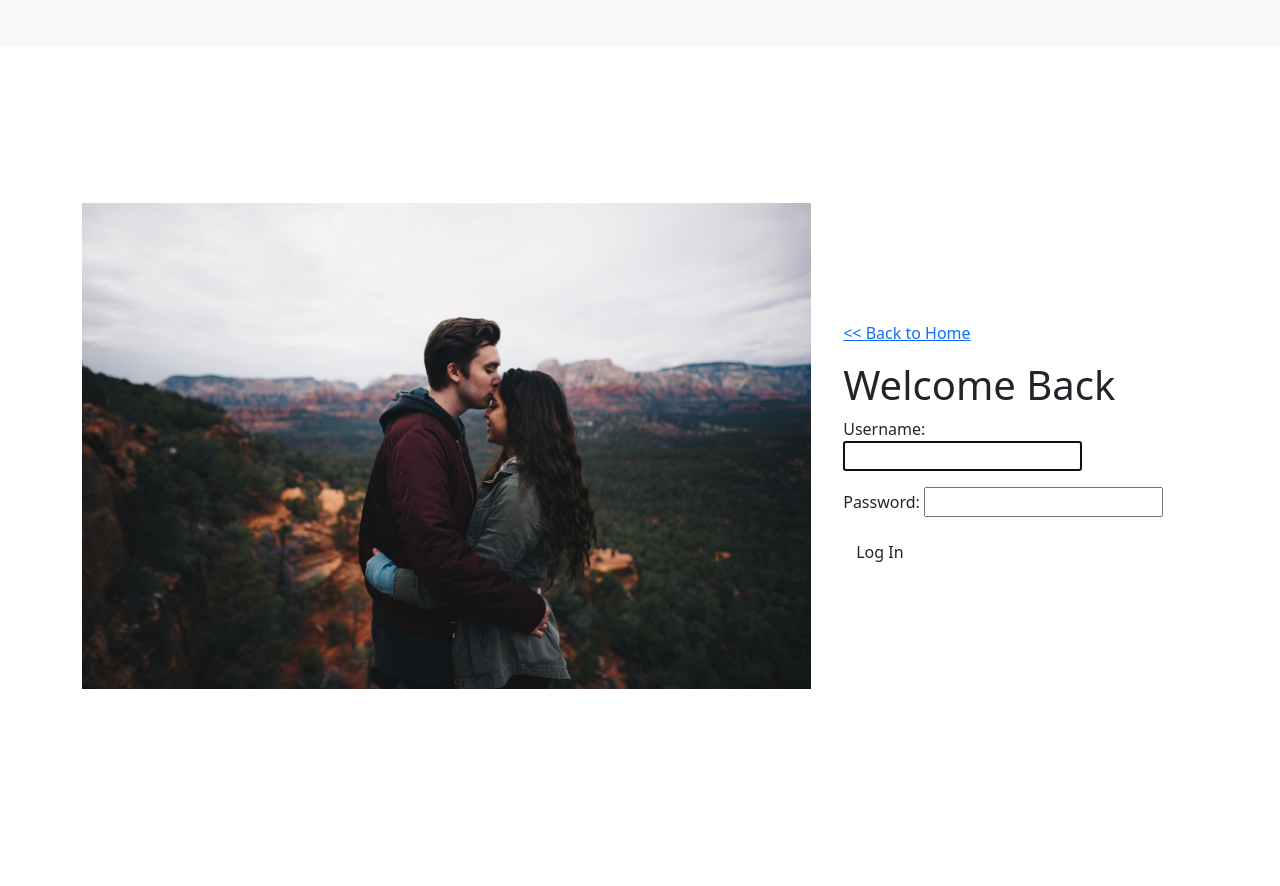
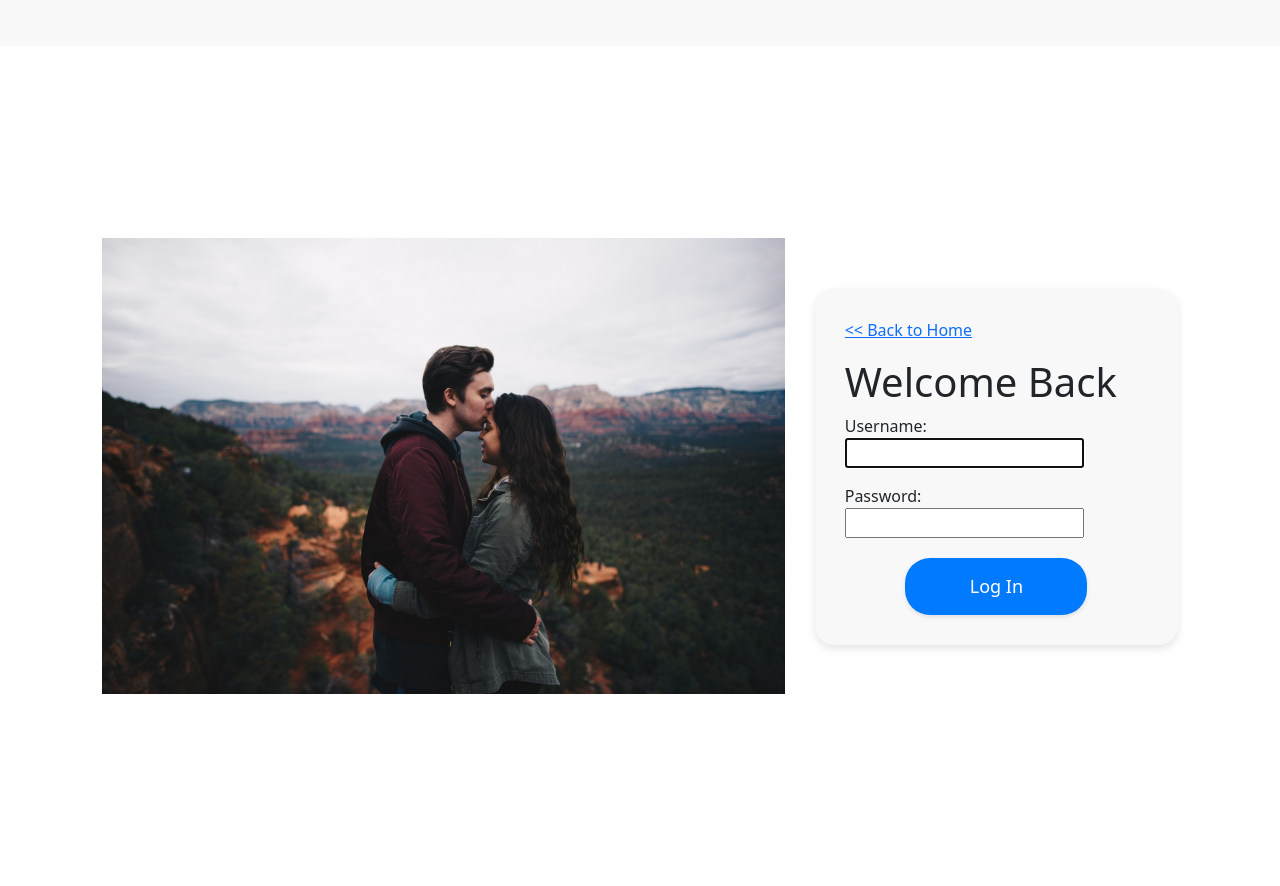
Before and after one commit to adrimsaav/togethr-app, a Django app: page /accounts/login/ in a window 1280 px wide. Shown: the part 1409-2295 px from the top of the page. Before the commit the page ends 2098 px from the top, so only its background shows below. Run offline with Django 4.2, Linux system fonts and the light colour scheme.

Commit message:
Final login styling complete

```diff
--- a/togethr/main_app/static/css/style.css
+++ b/togethr/main_app/static/css/style.css
@@ -98,15 +98,15 @@ background-color: rgb(65, 62, 62);
     min-height: 100vh;
 }
 .login-image img {
-    width: 100%; /* or any other value */
-    height: auto; /* maintains aspect ratio */
-    object-fit: cover; /* or 'contain' depending on your need */
-  }
+    width: 100%;
+    height: auto;
+    object-fit: cover;
+}
 .login-image {
-    width: 100%; /* or any other value */
-    height: auto; /* maintains aspect ratio */
-    overflow: hidden; /* hides the part of the image that overflows the container */
-  }
+    width: 100%;
+    height: auto;
+    overflow: hidden;
+}
 
 .login-form-container {
     flex-basis: 50%;
@@ -114,6 +114,13 @@ background-color: rgb(65, 62, 62);
     display: flex;
     flex-direction: column;
     justify-content: center;
+    background-color: #f8f8f8;
+    border-radius: 20px;
+    padding: 30px;
+    box-shadow: 0 4px 8px rgba(0, 0, 0, 0.1);
+    max-width: 400px;
+    margin: auto;
+    margin-left: 30px;
 }
 
 .back-home {
@@ -125,6 +132,33 @@ h1 {
     font-weight: bold;
 }
 
+.form-button-container {
+    text-align: center;
+    margin-top: 20px;
+}
+
+.btn.login-btn {
+    padding: 10px 20px;
+    background-color: #007bff;
+    color: white;
+    border: none;
+    border-radius: 5px;
+    cursor: pointer;
+    font-size: 16px;
+    width: 60%;
+    border-radius: 25px;
+    padding: 15px 0;
+    font-size: 18px;
+    box-shadow: 0 2px 4px rgba(0, 0, 0, 0.1);
+}
+
+.btn.login-btn:hover {
+    background-color: #0056b3;
+}
+
+.login-section {
+    padding: 20px;
+}
 
 /* Nav bar styling */
 .navbar-right {
--- a/togethr/main_app/templates/registration/login.html
+++ b/togethr/main_app/templates/registration/login.html
@@ -2,6 +2,7 @@
 {% block content %}
 {% load static %}
 
+<div class="login-section">
 <div class="login-container">
   <div class="login-image">
       <img src="{% static 'css/photos/pic3.jpg' %}" class="login-pic">
@@ -13,8 +14,11 @@
           {% csrf_token %}
           {{ form.as_p }}
           <input type="hidden" name="next" value="{{ next }}">
-            <button type="submit" class="btn">Log In</button>
+          <div class="form-button-container">
+              <button type="submit" class="btn login-btn">Log In</button>
+          </div>
       </form>
+    </div>
   </div>
 </div>
 
```
Lines whose indentation alone changed are shown as unchanged.
